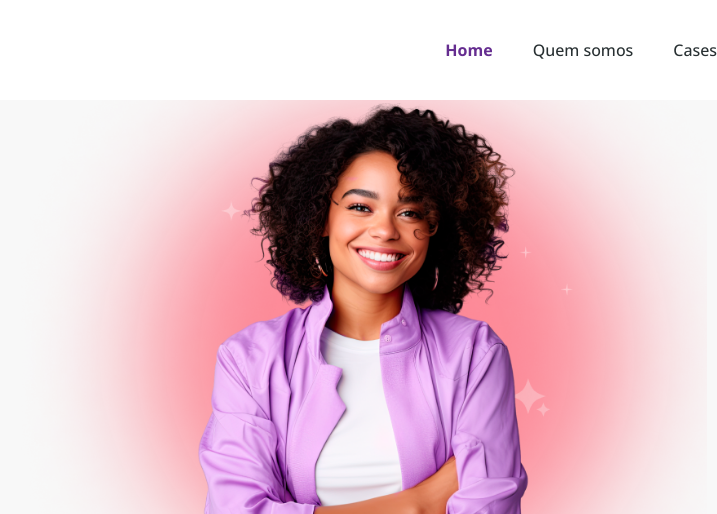
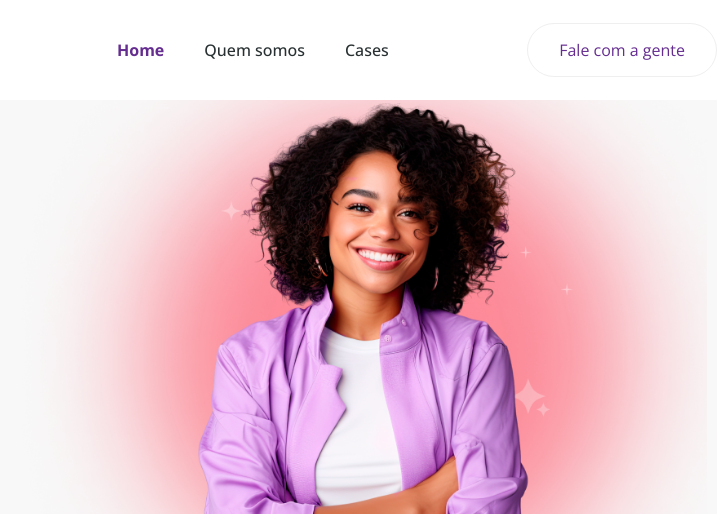
Before and after one commit to CarlosX559/easy_points_institucional, a plain HTML site: page index.html in a window 1280 px wide. Shown: the top 514 px of the page, 563-1280 px from the left. Drawn offline with nearby package versions, Linux system fonts and the light colour scheme.

Commit message:
btn contato menu

```diff
--- a/index.html
+++ b/index.html
@@ -52,6 +52,7 @@
                         <img class="logo_desktop" src="img/easy-points_logo.svg" alt="Easy points">
                     </a>
 
+                    <div class="area_menu_btn">
                         <nav>
                             <ul>
                                 <li>
@@ -63,9 +64,20 @@
                                 <li>
                                     <a href="#">Cases</a>
                                 </li>
-
                             </ul>
                         </nav>
+
+                        <a class="btn_menu_link" href="#">
+
+                            <h2>
+                                Fale com a gente
+                            </h2>
+
+                        </a>
+
+
+                    </div>
+
 
                 </div>
             </div>
--- a/sass/style.scss
+++ b/sass/style.scss
@@ -71,6 +71,13 @@ header {
     }
 }
 
+.area_menu_btn {
+    display: flex;
+    align-items: center;
+    justify-content: space-between;
+    width: 100%;
+    max-width: 600px;
+
     nav {
         width: 100%;
         max-width: max-content;
@@ -107,6 +114,82 @@ nav {
             }
         }
     }
+
+    a {
+        text-decoration: none;
+        /*.btn_menu {
+            background-color: #ffffff;
+
+            transition: opacity .3s;
+            position: relative;
+            h2 {
+                font-size: 1em;
+                color: var(--color-content-primary);
+            }
+        }*/
+
+
+
+
+    }
+
+    .btn_menu_link {
+        position: relative;
+        padding: 1em 2em;
+        border-radius: 3em;
+
+        h2 {
+            font-size: 1em;
+            color: var(--color-content-primary);
+            font-weight: 400;
+            z-index: 1;
+        }
+    }
+
+    .btn_menu_link:hover {
+        h2 {
+            color: #ffffff !important;
+        }
+
+    }
+
+    .btn_menu_link:hover::after {
+        opacity: 1;
+        h2 {
+            color: #ffffff !important;
+        }
+    }
+
+    .btn_menu_link:before {
+        content: '';
+        position: absolute;
+        top: 0;
+        left: 0;
+        right: 0;
+        bottom: 0;
+        border: 1px solid #efefef;
+        border-radius: 3em;
+
+    }
+
+    .btn_menu_link:after {
+        content: "";
+        position: absolute;
+        top: 0;
+        left: 0;
+        right: 0;
+        bottom: 0;
+        opacity: 0;
+        transition: opacity .3s;
+        background: linear-gradient(90deg, #652d90, #9747ff);
+        border-radius: 3em;
+
+    }
+
+
+}
+
+
 
 .container_1 {
     display: flex;
@@ -1609,6 +1692,7 @@ footer {
         align-items: center;
         width: 100%;
         max-width: 1280px;
+
         .area_container_3_qs {
             display: flex;
             flex-direction: column;
@@ -1621,6 +1705,7 @@ footer {
                 padding: 4rem;
                 background-color: var(--color-content-primary);
                 border-radius: 30px;
+
                 .box_container_3_qs_int {
                     display: flex;
                     flex-direction: column;
@@ -1697,6 +1782,7 @@ footer {
                             line-height: 120%;
                         }
                     }
+
                     .sub_title_container_3_qs {
                         p {
                             font-size: 1.2em;
@@ -1721,10 +1807,12 @@ footer {
             .area_container_1_qs {
                 flex-direction: column;
                 padding: 0px 20px;
+
                 .area_text_container_1_qs {
                     align-items: center;
                     justify-content: center;
                     text-align: center;
+
                     .title_continer_1_qs {
                         h2 {
                             font-size: 3em;
@@ -1747,6 +1835,7 @@ footer {
         .container_3_qs_int {
             .area_container_3_qs {
                 padding: 0px 20px;
+
                 .box_container_3_qs.area_2 {
                     padding: 4rem 3rem 2rem 3rem;
                 }
@@ -1761,7 +1850,7 @@ footer {
 
 @media(max-width: 480px) {
 
-    .container_1_qs{
+    .container_1_qs {
         .container_1_qs_int {
             .area_container_1_qs {
                 gap: 20px;
```
Also changed, not shown: quem_somos.html (+12 -1 lines), css/style.css. Lines whose indentation alone changed are shown as unchanged.
